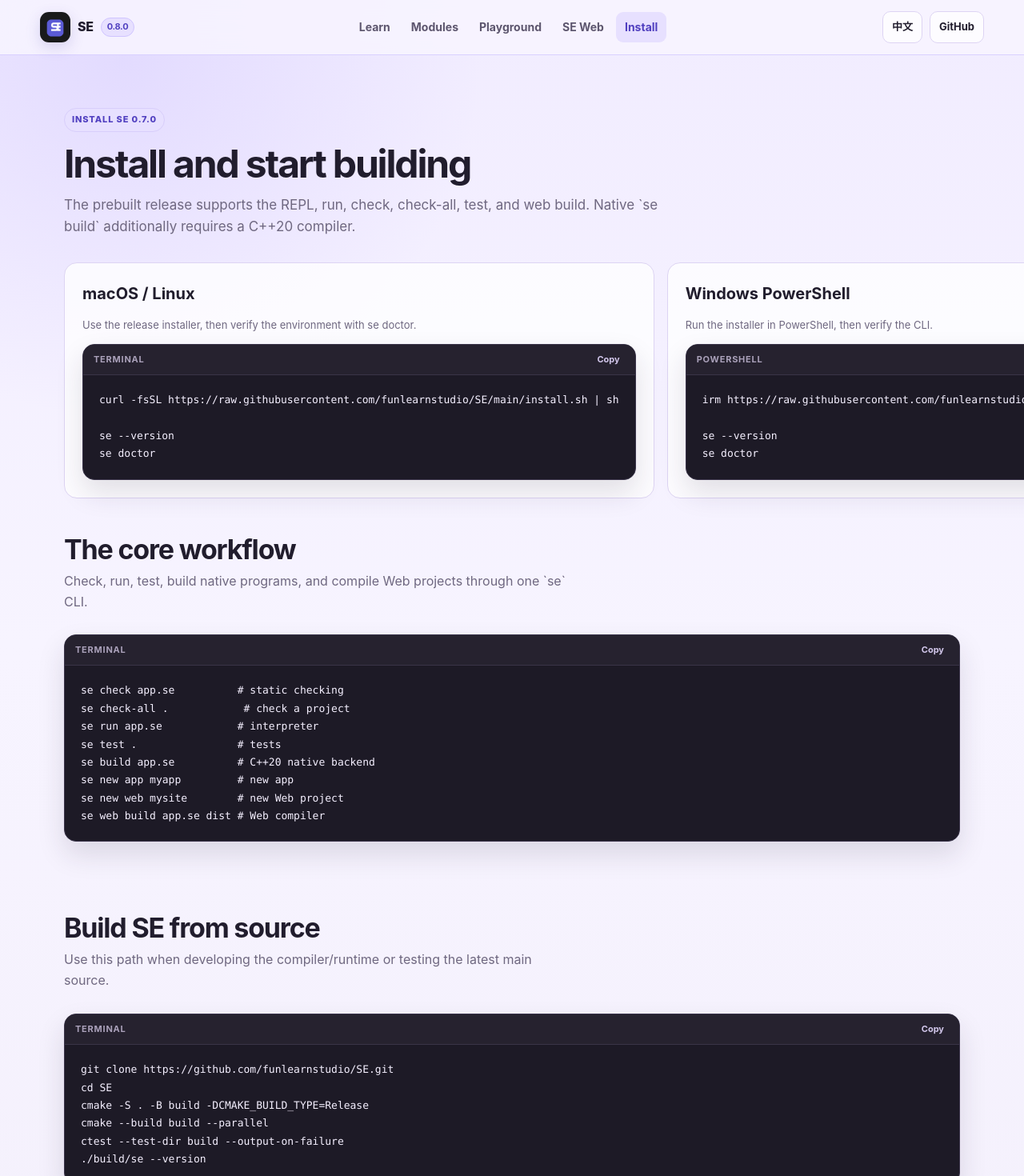
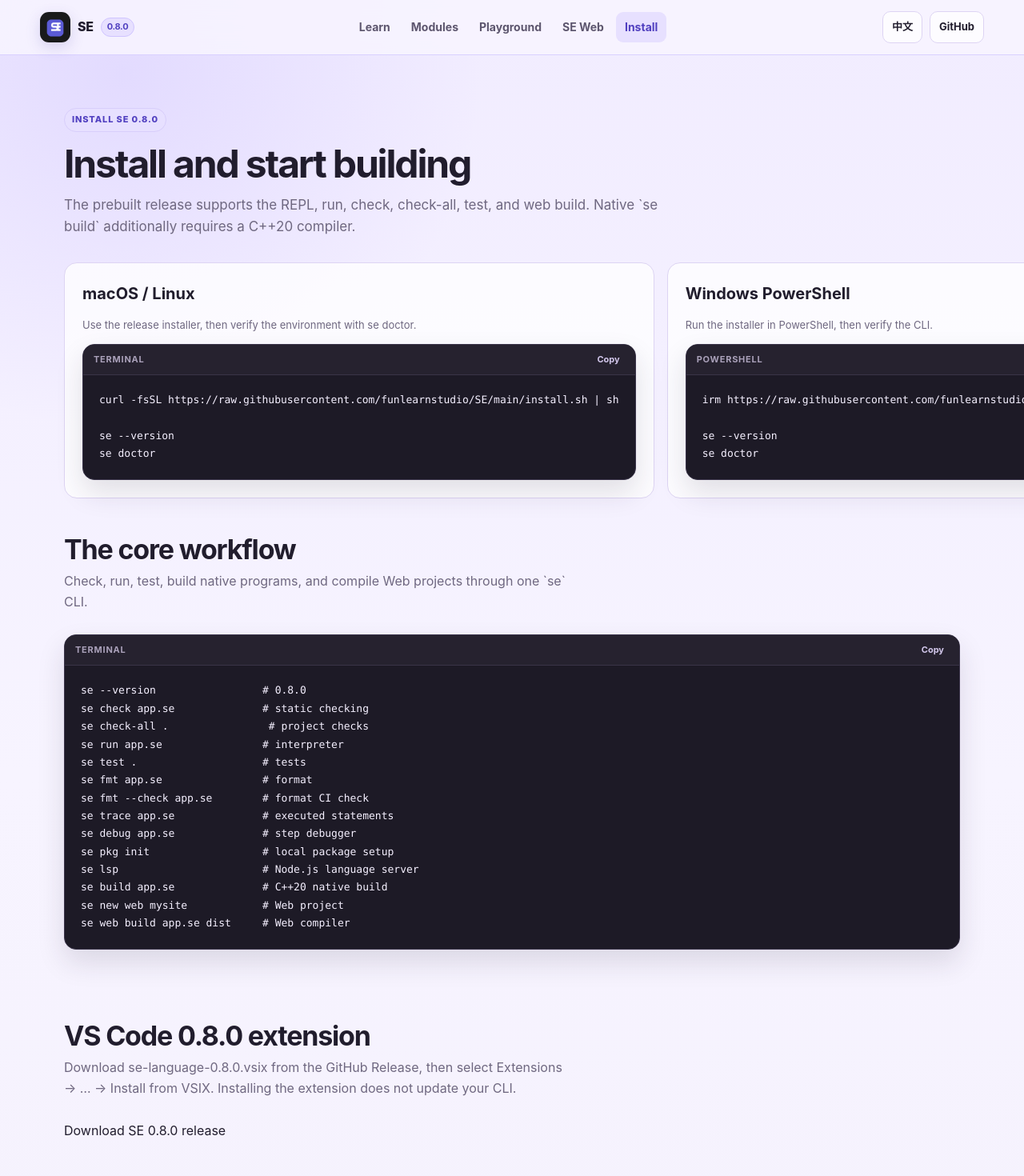
Before and after one commit to funlearnstudio/SE-web, a Next.js app: page /install in a window 1280 px wide. Shown: the top 1470 px of the page at 80% size. Built offline with nearby package versions, Linux system fonts and the light colour scheme.

Commit message:
docs(site): synchronize home, lessons, install and VS Code instructions with SE 0.8.0

```diff
--- a/app/install/page.tsx
+++ b/app/install/page.tsx
@@ -10,7 +10,7 @@ export default function InstallPage() {
   return (
     <div className="container" style={{ paddingBottom: 72 }}>
       <PageIntro
-        eyebrow="INSTALL SE 0.7.0"
+        eyebrow="INSTALL SE 0.8.0"
         title={zh ? '安裝與核心工作流程' : 'Install and start building'}
         description={zh ? '預編譯版本可直接使用 REPL、run、check、check-all、test 與 web build。Native `se build` 另外需要 C++20 compiler。' : 'The prebuilt release supports the REPL, run, check, check-all, test, and web build. Native `se build` additionally requires a C++20 compiler.'}
       />
@@ -29,7 +29,12 @@ export default function InstallPage() {
 
       <section className="section-tight">
         <div className="section-heading"><div><h2>{zh ? '每天會用到的指令' : 'The core workflow'}</h2><p>{zh ? '檢查、執行、測試、Native build 和 Web build 使用同一個 `se` CLI。' : 'Check, run, test, build native programs, and compile Web projects through one `se` CLI.'}</p></div></div>
-        <CodeBlock title="Terminal" code={'se check app.se          # static checking\nse check-all .            # check a project\nse run app.se            # interpreter\nse test .                # tests\nse build app.se          # C++20 native backend\nse new app myapp         # new app\nse new web mysite        # new Web project\nse web build app.se dist # Web compiler'} />
+        <CodeBlock title="Terminal" code={'se --version                 # 0.8.0\nse check app.se              # static checking\nse check-all .                # project checks\nse run app.se                # interpreter\nse test .                    # tests\nse fmt app.se                # format\nse fmt --check app.se        # format CI check\nse trace app.se              # executed statements\nse debug app.se              # step debugger\nse pkg init                  # local package setup\nse lsp                       # Node.js language server\nse build app.se              # C++20 native build\nse new web mysite            # Web project\nse web build app.se dist     # Web compiler'} />
+      </section>
+
+      <section className="section-tight">
+        <div className="section-heading"><div><h2>{zh ? 'VS Code 0.8.0 擴充套件' : 'VS Code 0.8.0 extension'}</h2><p>{zh ? '從 GitHub Release 下載 se-language-0.8.0.vsix，使用 VS Code 的 Extensions → … → Install from VSIX 安裝；擴充套件不會自動更新 CLI。' : 'Download se-language-0.8.0.vsix from the GitHub Release, then select Extensions → … → Install from VSIX. Installing the extension does not update your CLI.'}</p></div></div>
+        <p><a href="https://github.com/funlearnstudio/SE/releases/tag/v0.8.0" target="_blank" rel="noreferrer">{zh ? 'SE 0.8.0 正式下載頁' : 'Download SE 0.8.0 release'}</a></p>
       </section>
 
       <section className="section-tight">
```
